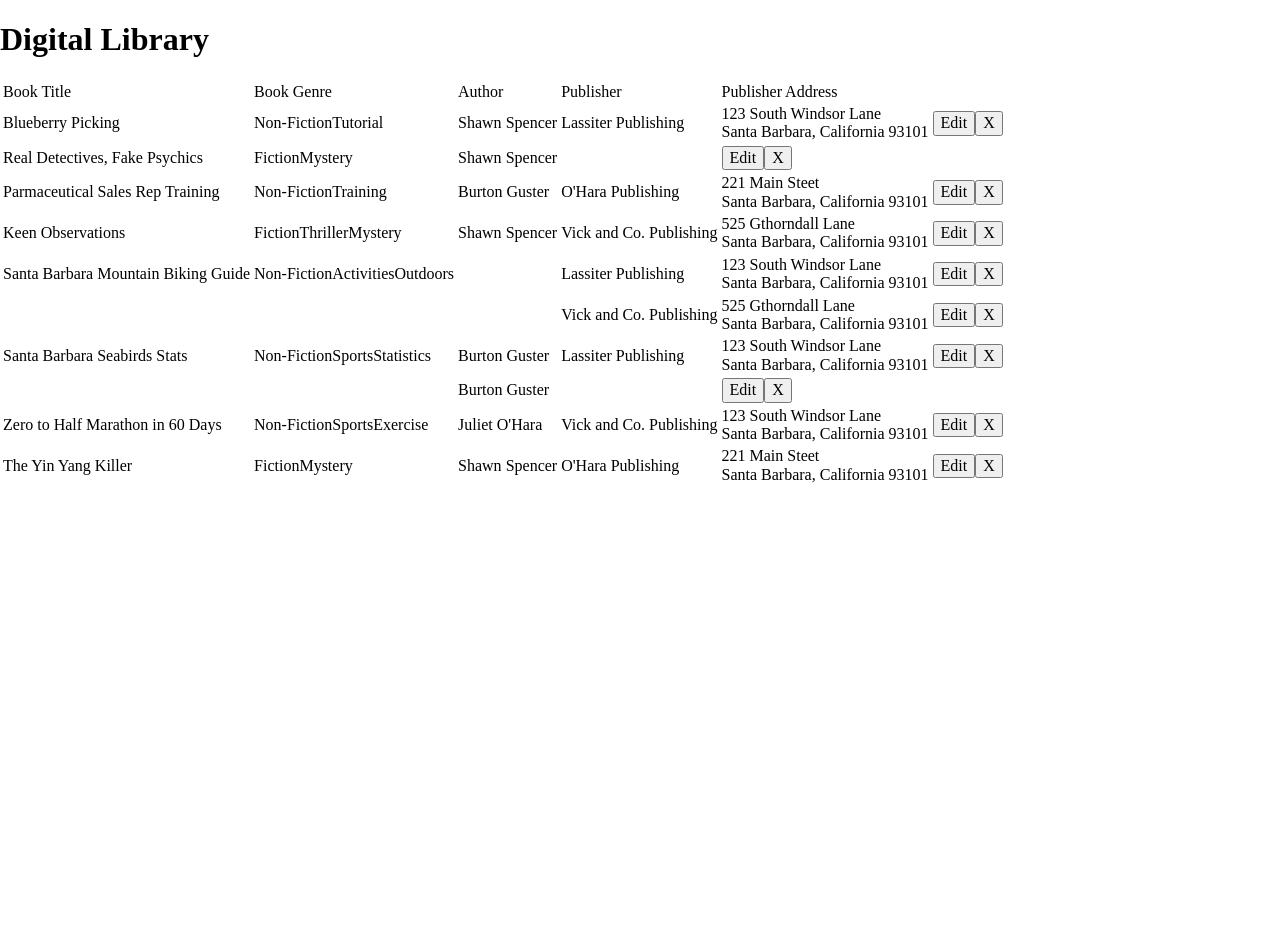
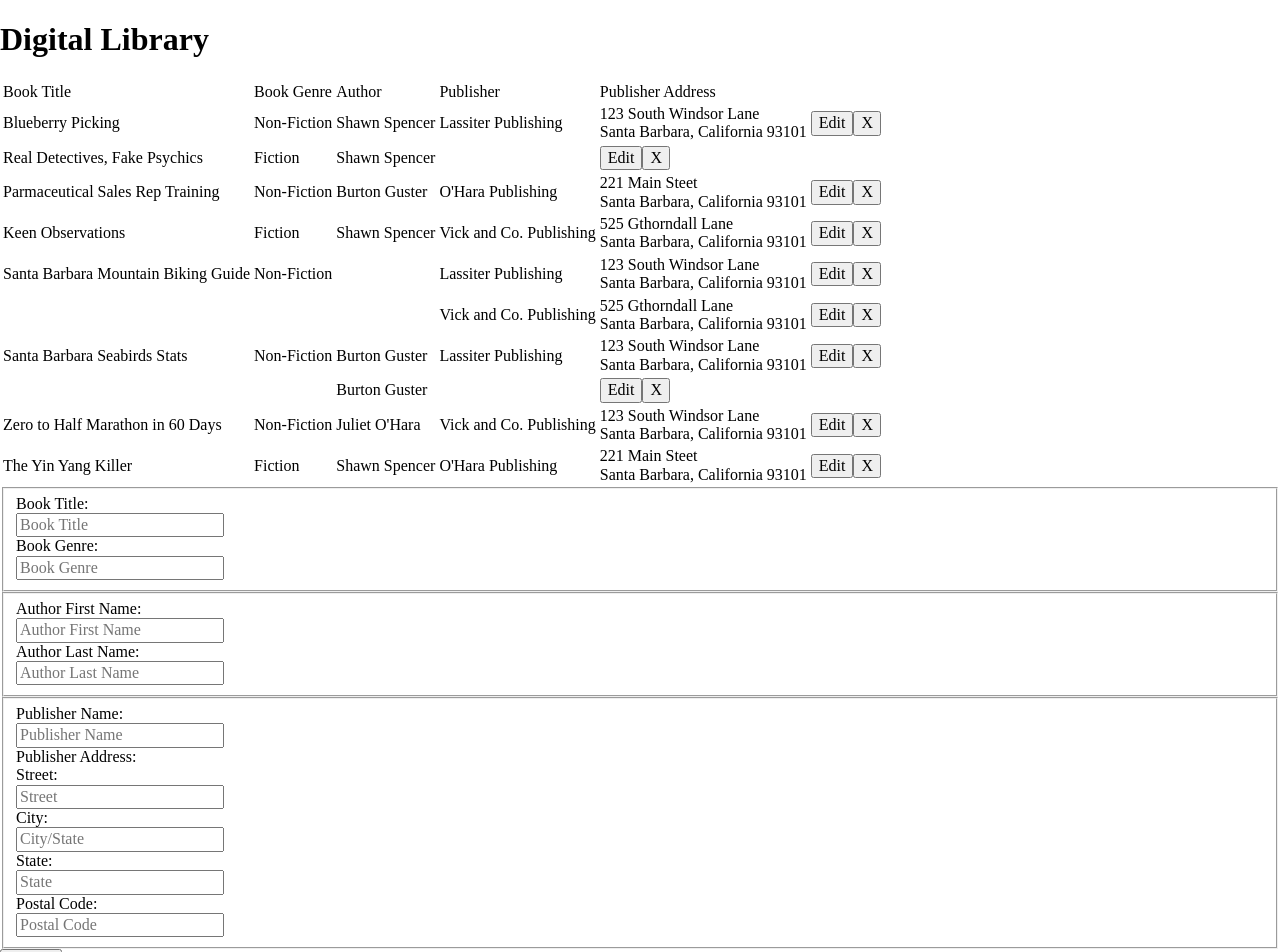
Before and after one commit to dkersten/centivo-fe-callenge, a React (Vite) app: page / in a window 1280 px wide. Shown: the top 952 px of the page. Before the commit the page ends 800 px from the top, so only its background shows below. Built offline with nearby package versions, Linux system fonts and the light colour scheme.

Commit message:
added post functionality

```diff
--- /dev/null
+++ b/src/Components/LibraryItemForm.js
@@ -0,0 +1,222 @@
+import { useState } from "react";
+
+const LibraryItemForm = (props) => {
+  const [bookTitle, setBookTitle] = useState("");
+  const [bookGenre, setBookGenre] = useState("");
+  const [authorFirstName, setAuthorFirstName] = useState("");
+  const [authorLastName, setAuthorLastName] = useState("");
+  const [publisherName, setPublisherName] = useState("");
+  const [publisherStreet, setPublisherStreet] = useState("");
+  const [publisherCity, setPublisherCity] = useState("");
+  const [publisherState, setPublisherState] = useState("");
+  const [publisherPostalCode, setPublisherPostalCode] = useState("");
+
+  const handleSubmit = (e) => {
+    e.preventDefault();
+
+    const title = bookTitle === "" ? null : bookTitle;
+    const genre = bookGenre === [] ? null : bookGenre;
+    const authFirstName = authorFirstName === "" ? null : authorFirstName;
+    const authLastName = authorLastName === "" ? null : authorLastName;
+    const pubName = publisherName === "" ? null : publisherName;
+    const pubStreet = publisherStreet === "" ? null : publisherStreet;
+    const pubCity = publisherCity === "" ? null : publisherCity;
+    const pubState = publisherState === "" ? null : publisherState;
+    const pubPostal = publisherPostalCode === "" ? null : publisherPostalCode;
+
+    const randomNum = () => {
+      let randNum = Math.floor(1000 + Math.random() * 9000);
+      return randNum;
+    };
+
+    // build id
+    let bookId;
+    let authId;
+    let pubId;
+
+    if (title !== null && genre !== null) {
+      bookId = `b${randomNum()}`;
+    } else {
+      bookId = "";
+    }
+
+    if (authFirstName !== null && authLastName !== null) {
+      authId = `a${randomNum()}`;
+    } else {
+      authId = "";
+    }
+
+    if (
+      pubName !== null &&
+      pubStreet !== null &&
+      pubCity !== null &&
+      pubState !== null &&
+      pubPostal !== null
+    ) {
+      pubId = `p${randomNum()}`;
+    } else {
+      pubId = "";
+    }
+
+    let completeId = `${bookId}${authId}${pubId}`;
+
+    // build up date
+    const year = new Date().getFullYear();
+    const month = new Date().getMonth();
+    const day = new Date().getDay();
+    let date = `${year}-${month}-${day}`;
+
+    const itemObj = {
+      id: completeId,
+      createdAt: date,
+      bookTitle: title,
+      bookGenre: genre,
+      authorFirstName: authFirstName,
+      authorLastName: authLastName,
+      publisherName: pubName,
+      publisherAddress: {
+        street: pubStreet,
+        cityOrTown: pubCity,
+        state: pubState,
+        postalCode: pubPostal,
+      },
+    };
+
+    // mockup call to api to add new record
+    //     fetch("http://mockupurl/libraryItems/", {
+    //     method: "POST",
+    //     headers: {
+    //       "Content-Type": "application/json",
+    //       Accept: "application/json",
+    //     },
+    //     body: JSON.stringify(itemObj),
+    //   })
+    //     .then((resp) => resp.json());
+    //     .then((scorecard) => props.updateScorecardsFunc(scorecard));
+    props.addFunc(itemObj);
+
+    setBookTitle("");
+    setBookGenre("");
+    setAuthorFirstName("");
+    setAuthorLastName("");
+    setPublisherName("");
+    setPublisherStreet("");
+    setPublisherCity("");
+    setPublisherState("");
+    setPublisherPostalCode("");
+  };
+
+  return (
+    <form onSubmit={handleSubmit}>
+      <fieldset>
+        <label htmlFor="book-title">
+          <div>Book Title:</div>
+          <input
+            type="text"
+            name="book-title"
+            id="book-title"
+            placeholder="Book Title"
+            value={bookTitle}
+            onChange={(e) => setBookTitle(e.target.value)}
+          />
+        </label>
+        <label htmlFor="book-genre">
+          <div>Book Genre:</div>
+          <input
+            type="text"
+            name="book-genre"
+            id="book-genre"
+            placeholder="Book Genre"
+            value={bookGenre}
+            onChange={(e) => setBookGenre(e.target.value)}
+          />
+        </label>
+      </fieldset>
+      <fieldset>
+        <label htmlFor="author-first-name">
+          <div>Author First Name:</div>
+          <input
+            type="text"
+            name="author-first-name"
+            id="author-first-name"
+            placeholder="Author First Name"
+            value={authorFirstName}
+            onChange={(e) => setAuthorFirstName(e.target.value)}
+          />
+        </label>
+        <label htmlFor="author-last-name">
+          <div>Author Last Name:</div>
+          <input
+            type="text"
+            name="author-last-name"
+            id="author-last-name"
+            placeholder="Author Last Name"
+            value={authorLastName}
+            onChange={(e) => setAuthorLastName(e.target.value)}
+          />
+        </label>
+      </fieldset>
+      <fieldset>
+        <label htmlFor="Publisher Name">
+          <div>Publisher Name:</div>
+          <input
+            type="text"
+            name="publisher-name"
+            id="publisher-name"
+            placeholder="Publisher Name"
+            value={publisherName}
+            onChange={(e) => setPublisherName(e.target.value)}
+          />
+        </label>
+        <div>Publisher Address:</div>
+        <label htmlFor="publisher-street">
+          <div>Street:</div>
+          <input
+            type="text"
+            name="publisher-street"
+            id="publisher-street"
+            placeholder="Street"
+            value={publisherStreet}
+            onChange={(e) => setPublisherStreet(e.target.value)}
+          />
+        </label>
+        <label htmlFor="publisher-city">
+          <div>City:</div>
+          <input
+            type="text"
+            name="publisher-city"
+            id="publisher-city"
+            placeholder="City/State"
+            value={publisherCity}
+            onChange={(e) => setPublisherCity(e.target.value)}
+          />
+        </label>
+        <label htmlFor="publisher-state">
+          <div>State:</div>
+          <input
+            type="text"
+            name="publisher-state"
+            id="publisher-state"
+            placeholder="State"
+            value={publisherState}
+            onChange={(e) => setPublisherState(e.target.value)}
+          />
+        </label>
+        <label htmlFor="publisher-postal-code">
+          <div>Postal Code:</div>
+          <input
+            type="text"
+            name="publisher-postal-code"
+            id="publisher-postal-code"
+            placeholder="Postal Code"
+            value={publisherPostalCode}
+            onChange={(e) => setPublisherPostalCode(e.target.value)}
+          />
+        </label>
+      </fieldset>
+      <button type="submit">Submit</button>
+    </form>
+  );
+};
+
+export default LibraryItemForm;
--- a/src/Components/LibraryItemRow.js
+++ b/src/Components/LibraryItemRow.js
@@ -16,26 +16,18 @@ const LibraryItemRow = (props) => {
     }
   };
 
-  const renderGenres = () => {
-    if (props.bookGenre) {
-      return props.bookGenre.map((genre) => <span key={genre}>{genre}</span>);
-    } else {
-      return null;
-    }
-  };
-
   const deleteItem = (e) => {
     const el = e.target.parentNode;
     const id = el.dataset.itemId;
 
     // callback function to delete item from data
-    props.delete(id);
+    props.deleteFunc(id);
   };
 
   return (
     <tr id={props.id}>
       <td>{props.bookTitle}</td>
-      <td>{renderGenres()}</td>
+      <td>{props.bookGenre}</td>
       <td>
         {props.authorFirstName} {props.authorLastName}
       </td>
--- a/src/Containers/LibraryContainer.js
+++ b/src/Containers/LibraryContainer.js
@@ -1,4 +1,5 @@
 import { useState, useEffect } from "react";
+import LibraryItemForm from "../Components/LibraryItemForm";
 import LibraryItemRow from "../Components/LibraryItemRow";
 import LibraryItemData from "../mock-data/libraryitems.json";
 
@@ -19,9 +20,11 @@ const LibraryContainer = () => {
   }
 
   const renderLibraryItems = () => {
-    return libraryItems.map((item) => (
-      <LibraryItemRow key={item.id} delete={deleteItem} {...item} />
-    ));
+    if (libraryItems !== []) {
+      return libraryItems.map((item) => (
+        <LibraryItemRow key={item.id} deleteFunc={deleteItem} {...item} />
+      ));
+    }
   };
 
   const deleteItem = (id) => {
@@ -40,6 +43,11 @@ const LibraryContainer = () => {
     setLibraryItems(filteredArr);
   };
 
+  const addItem = (itemObj) => {
+    const updatedArr = [...libraryItems, itemObj];
+    setLibraryItems(updatedArr);
+  };
+
   return (
     <section className="library-container">
       {libraryItems === [] ? "Please wait while library items load..." : null}
@@ -56,9 +64,13 @@ const LibraryContainer = () => {
               <td></td>
             </tr>
           </thead>
-          <tbody>{renderLibraryItems()}</tbody>
+          <tbody>
+            {console.log(libraryItems)}
+            {renderLibraryItems()}
+          </tbody>
         </table>
       ) : null}
+      <LibraryItemForm addFunc={addItem} />
     </section>
   );
 };
--- a/src/mock-data/libraryitems.json
+++ b/src/mock-data/libraryitems.json
@@ -12,7 +12,7 @@
             "postalCode": "93101"
         },
         "bookTitle": "Blueberry Picking",
-        "bookGenre": ["Non-Fiction", "Tutorial"]
+        "bookGenre": "Non-Fiction"
     },
     {
         "id": "b1001a1001",
@@ -22,7 +22,7 @@
         "publisherName": null,
         "publisherAddress": null,
         "bookTitle": "Real Detectives, Fake Psychics",
-        "bookGenre": ["Fiction", "Mystery"]
+        "bookGenre": "Fiction"
     },
     {
         "id": "b1003a1002p1001",
@@ -37,7 +37,7 @@
             "postalCode": "93101"
         },
         "bookTitle": "Parmaceutical Sales Rep Training",
-        "bookGenre": ["Non-Fiction", "Training"]
+        "bookGenre": "Non-Fiction"
     },
     {
         "id": "b1004a1003p1002",
@@ -52,7 +52,7 @@
             "postalCode": "93101"
         },
         "bookTitle": "Keen Observations",
-        "bookGenre": ["Fiction", "Thriller", "Mystery"]
+        "bookGenre": "Fiction"
     },
     {
         "id": "b1005p1003",
@@ -65,7 +65,7 @@
             "postalCode": "93101"
         },
         "bookTitle": "Santa Barbara Mountain Biking Guide",
-        "bookGenre": ["Non-Fiction", "Activities", "Outdoors"]
+        "bookGenre": "Non-Fiction"
     },
     {
         "id": "p1004",
@@ -93,7 +93,7 @@
             "postalCode": "93101"
         },
         "bookTitle": "Santa Barbara Seabirds Stats",
-        "bookGenre": ["Non-Fiction", "Sports", "Statistics"]
+        "bookGenre": "Non-Fiction"
     },
     {
         "id": "a1005",
@@ -118,7 +118,7 @@
             "postalCode": "93101"
         },
         "bookTitle": "Zero to Half Marathon in 60 Days",
-        "bookGenre": ["Non-Fiction", "Sports", "Exercise"]
+        "bookGenre": "Non-Fiction"
     },
     {
         "id": "b1007a1008p1006",
@@ -133,6 +133,6 @@
             "postalCode": "93101"
         },
         "bookTitle": "The Yin Yang Killer",
-        "bookGenre": ["Fiction", "Mystery"]
+        "bookGenre": "Fiction"
     }
 ]
```
Also changed, not shown: src/Helpers/apiPost.js (added).
